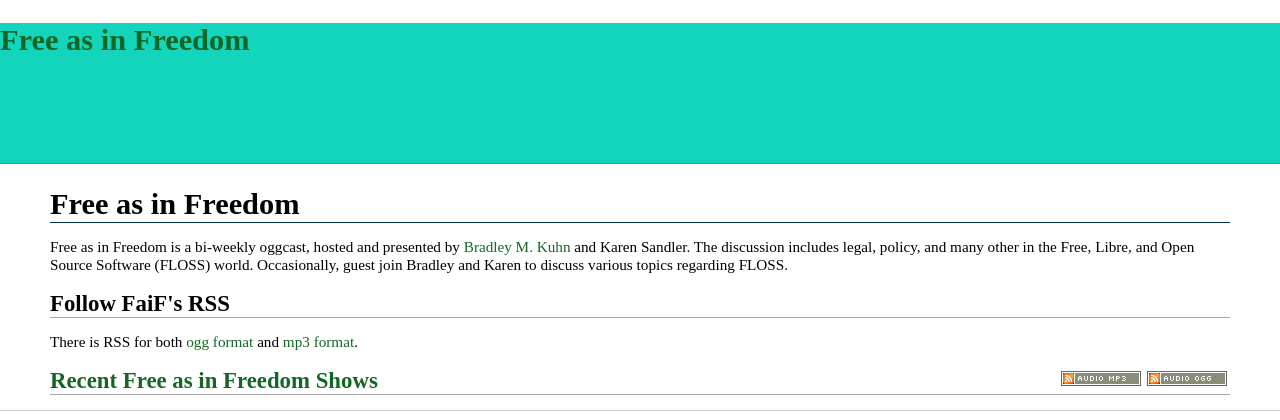
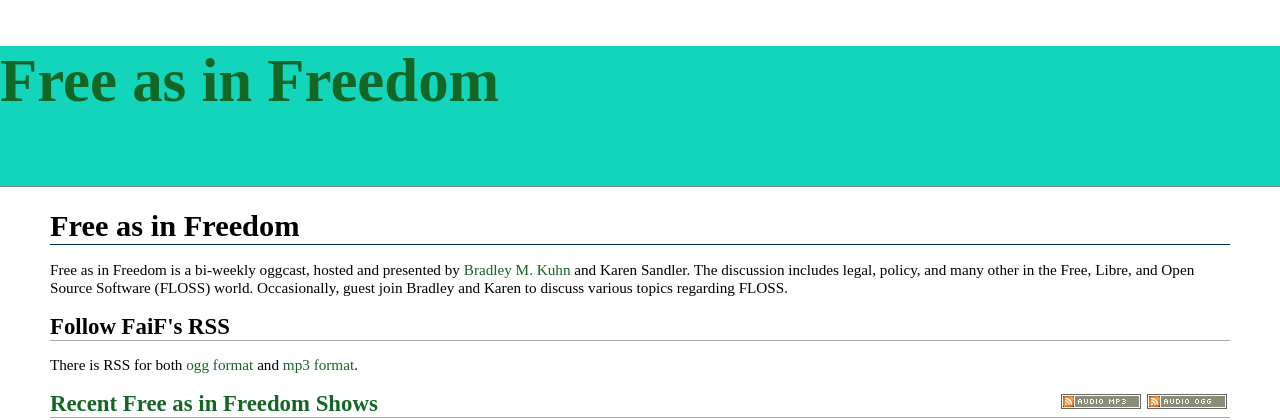
Before and after one commit to bkuhn/podjango, a Django app: template podjango/templates/frontpage.html in a window 1280 px wide. Shown: the top 420 px of the page. Run offline with Django 3.2, Linux system fonts and the light colour scheme; the template is opened without the code that fills it, so the values that code supplies are empty.

Commit message:
Make title REALLY big

```diff
--- a/podjango/static/podjango.css
+++ b/podjango/static/podjango.css
@@ -50,7 +50,7 @@ h3 { margin-top: .6em; margin-bottom: .4em; }
   border-bottom: 1px solid #808080;
 }
 #podjangoheader h1 {
-  font-size: 200%;
+  font-size: 400%;
   /* -indent: -5000px; */
   /* margin: 0; /\* hide in favor of image *\/ */
 }
```
